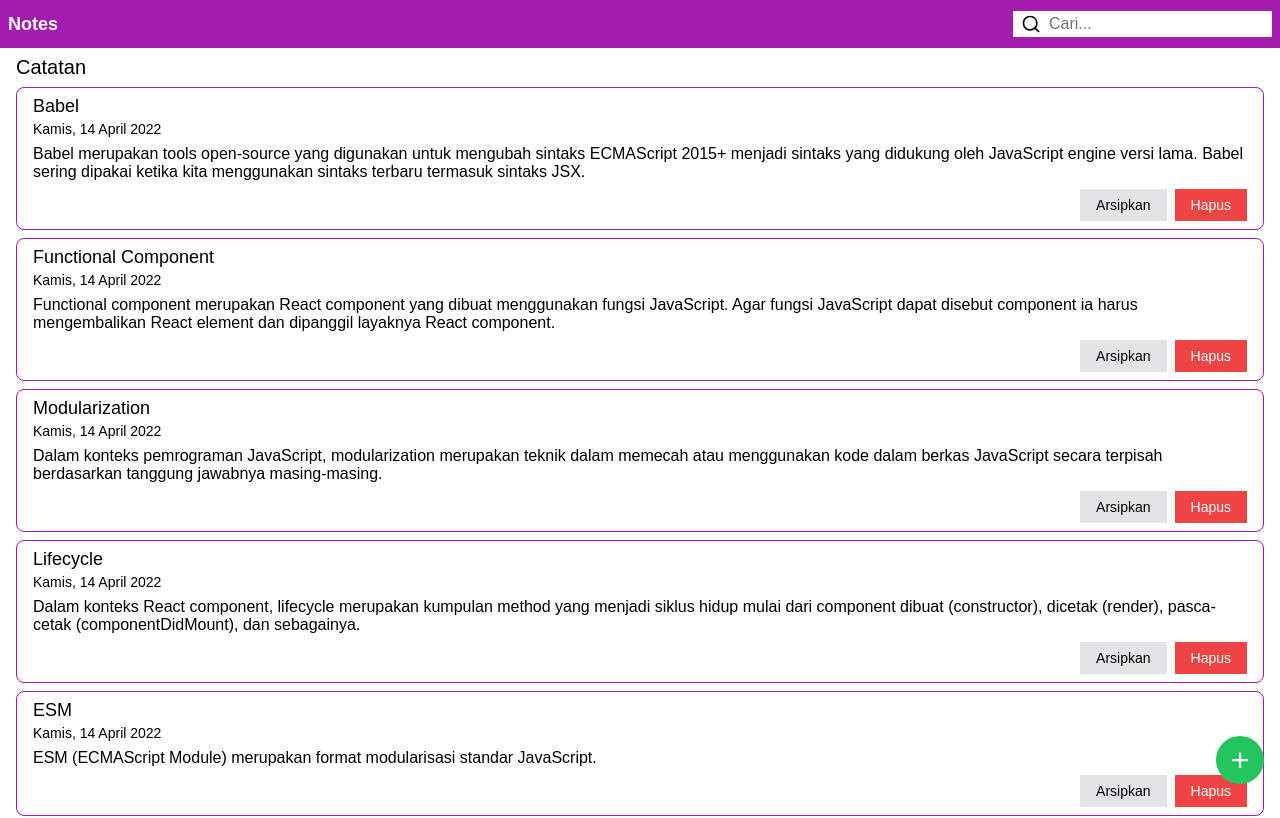
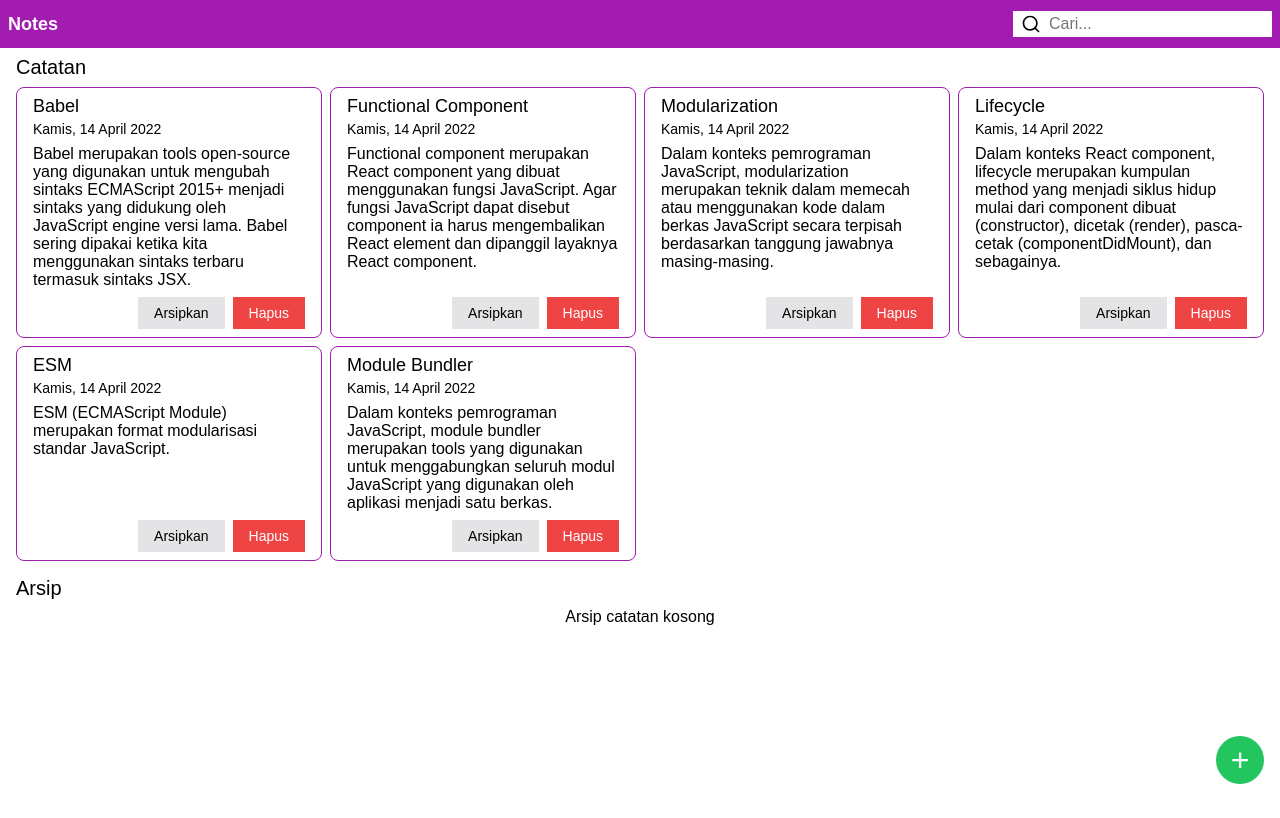
Before and after one commit to levirs565/react-notes, a React (Vite) app: page / in a window 1280 px wide. Shown: the top 818 px of the page. Built offline with nearby package versions, Linux system fonts and the light colour scheme.

Commit message:
use grid in note

```diff
--- a/src/components/Note.css
+++ b/src/components/Note.css
@@ -5,16 +5,35 @@
 .note-list {
   list-style: none;
   padding-inline: 0;
+  display: grid;
+  gap: 8px;
 }
 
-.note + .note {
-  margin-top: 8px;
+@media (min-width: 640px) {
+  .note-list {
+    grid-template-columns: 1fr 1fr;
+  }
+}
+
+@media (min-width: 960px) {
+  .note-list {
+    grid-template-columns: repeat(3, 1fr);
+  }
+}
+
+@media (min-width: 1280px) {
+  .note-list {
+    grid-template-columns: repeat(4, 1fr);
+  }
 }
 
 .note {
   padding: 8px 16px;
   border: 1px solid var(--color-fuchsia-700);
   border-radius: 8px;
+  display: flex;
+  flex-direction: column;
+  gap: 8px;
 }
 
 .note--title {
@@ -25,11 +44,10 @@
 
 .note--created-date {
   font-size: 14px;
-  margin-bottom: 8px;
   display: block;
 }
 
 .note--body {
   font-size: 16px;
-  margin-bottom: 8px;
+  flex-grow: 1;
 }
--- a/src/components/Note.jsx
+++ b/src/components/Note.jsx
@@ -14,10 +14,14 @@
 }) {
   return (
     <li className="note">
-      <h3 className="note--title">
-        <HighlightText text={title} pattern={highlightPattern} />
-      </h3>
-      <time className="note--created-date">{showFormattedDate(createdAt)}</time>
+      <div className="note--header">
+        <h3 className="note--title">
+          <HighlightText text={title} pattern={highlightPattern} />
+        </h3>
+        <time className="note--created-date">
+          {showFormattedDate(createdAt)}
+        </time>
+      </div>
       <p className="note--body">
         <HighlightText text={body} pattern={highlightPattern} />
       </p>
```
